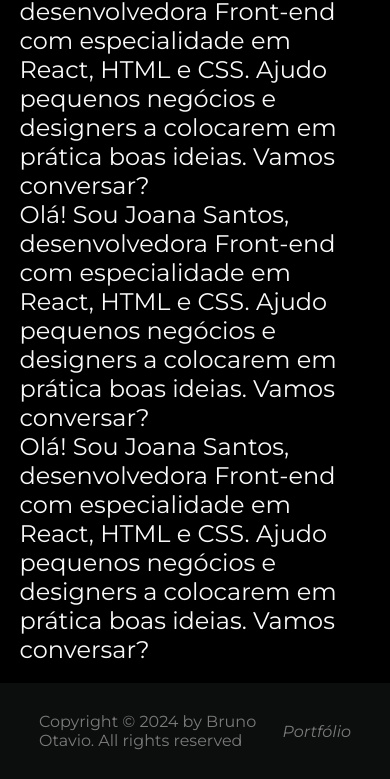
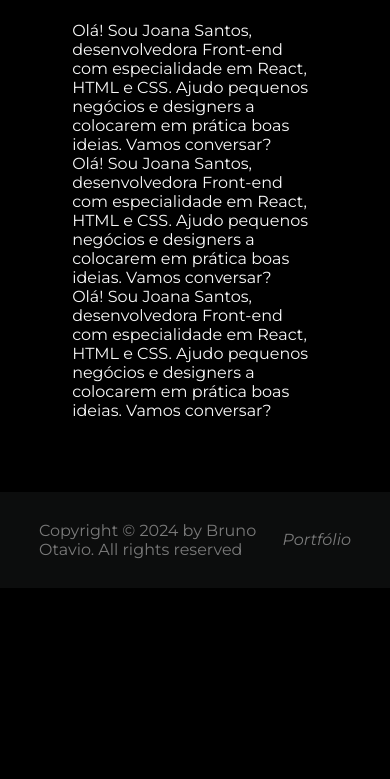
Before and after one commit to Brunootavioliveira/First-HTML.CSS, a plain HTML site: page about.html in a window 390 px wide. Shown: the part 415-1194 px from the top of the page. After the commit the page ends 1003 px from the top, so only its background shows below. Drawn offline with Linux system fonts and the light colour scheme.

Commit message:
alterado

```diff
--- a/styles/about.css
+++ b/styles/about.css
@@ -41,6 +41,7 @@ body {
     padding: 6% 15%;
     display: flex;
     justify-content: space-between;
+    align-items: center;
     margin-top: 0%
 }
 .apresentacao__conteudo {
@@ -134,11 +135,12 @@ footer {
     }
     .apresentacao__conteudo {
         width: auto;
+        padding: 15%;
     }
     .apresentacao__titulo {
         font-size: 2rem;
     }
     .paragrafo {
-        font-size: 1.5rem;
+        font-size: 1rem;
     }
 }
--- a/styles/curriculo.css
+++ b/styles/curriculo.css
@@ -146,6 +146,7 @@ footer {
     }
     .apresentacao__conteudo {
         width: auto;
+        padding: 15%;
     }
     .text_exp {
         font-size: 1rem;
--- a/styles/style.css
+++ b/styles/style.css
@@ -173,5 +173,6 @@ footer {
     }
     .apresentacao__conteudo {
         width: auto;
+        padding: 5%;
     }
 }
```
